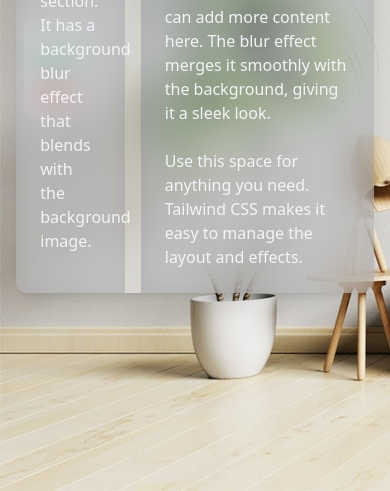
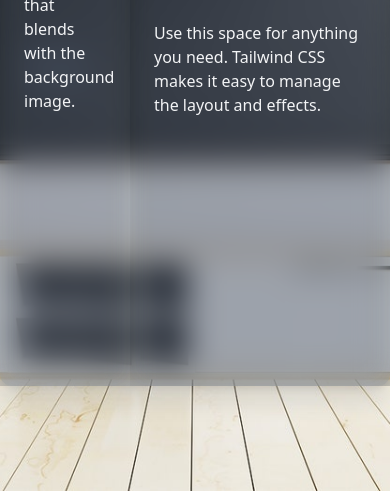
Before and after one commit to I-s-aac/tailwind-page, a website: page src/index.html in a window 390 px wide. Shown: the part 353-844 px from the top of the page. Drawn offline with Linux system fonts and the light colour scheme.

Commit message:
not using style.css anymore, for now. idk how to make this responsive Wed, Sep 11, 2024  9:17:00 AM

```diff
--- a/src/index.html
+++ b/src/index.html
@@ -6,32 +6,34 @@
     <meta name="viewport" content="width=device-width, initial-scale=1.0">
     <title>tailwind page</title>
     <link rel="stylesheet" href="./output.css">
-    <link rel="stylesheet" href="style.css">
     <!-- put in terminal to init tailwind:
      npx tailwindcss -i ./src/input.css -o ./src/output.css --watch
      -->
 </head>
 
-<body class="h-screen bg-gray-800 text-gray-100">
+<body class="text-gray-100 bg-cover bg-fixed bg-center" style="background-image: url(images/tv\ in\ room.jpg);">
 
 
         <!-- Middle-left vertical navbar -->
         <nav
-            class="fixed top-1/2 left-6 transform -translate-y-1/2 w-16 p-4 bg-white/50 backdrop-blur-lg rounded-lg shadow-lg">
+            class="fixed top-1/2 left-6 transform -translate-y-1/2 w-16 p-4 bg-slate-500/20 backdrop-blur-sm rounded-lg shadow-lg">
             <ul class="space-y-4">
+                <li><a href="#" class=""></a></li>
                 <li><a href="#"></a></li>
-                <li><a href="#" class="block w-full p-2 bg-green-600 hover:bg-green-700 rounded-full"></a></li>
-                <li><a href="#" class="block w-full p-2 bg-red-600 hover:bg-red-700 rounded-full"></a></li>
+                <li><a href="#"></a></li>
+                <li><a href="#"></a></li>
+                <li><a href="#"></a></li>
+                <li><a href="#"></a></li>
             </ul>
         </nav>
 
         <!-- Main card in the center -->
         <div class="flex justify-center items-center h-screen">
-            <div class="w-11/12 max-w-5xl bg-white/30 backdrop-blur-lg rounded-xl shadow-xl overflow-hidden">
-                <div class="grid grid-cols-3 gap-4">
+            <div class="w-12/12 max-w-5xl h-3/4 bg-slate-500/20 backdrop-blur-lg rounded-xl shadow-xl">
+                <div class="grid grid-cols-3 h-full">
 
                     <!-- Left section (smaller) -->
-                    <div class="p-6 col-span-1 bg-gray-700/20 backdrop-blur-md">
+                    <div class="p-6 col-span-1 bg-gray-700/20 backdrop-blur-md h-full">
                         <h2 class="text-xl font-semibold">Left Section</h2>
                         <p class="mt-4">
                             This is the left section. It has a background blur effect that blends with the background
@@ -40,7 +42,7 @@
                     </div>
 
                     <!-- Right section (larger) -->
-                    <div class="p-6 col-span-2 bg-gray-800/20 backdrop-blur-md">
+                    <div class="p-6 col-span-2 bg-gray-800/20 backdrop-blur-md h-full">
                         <h2 class="text-3xl font-bold">Right Section</h2>
                         <p class="mt-4">
                             This is the larger right section of the card. You can add more content here. The blur effect
--- a/src/style.css
+++ /dev/null
@@ -1,4 +0,0 @@
-body {
-    background-image: url("images/tv in room.jpg");
-    background-size: cover;
-}
```
Also changed, not shown: src/output.css.
